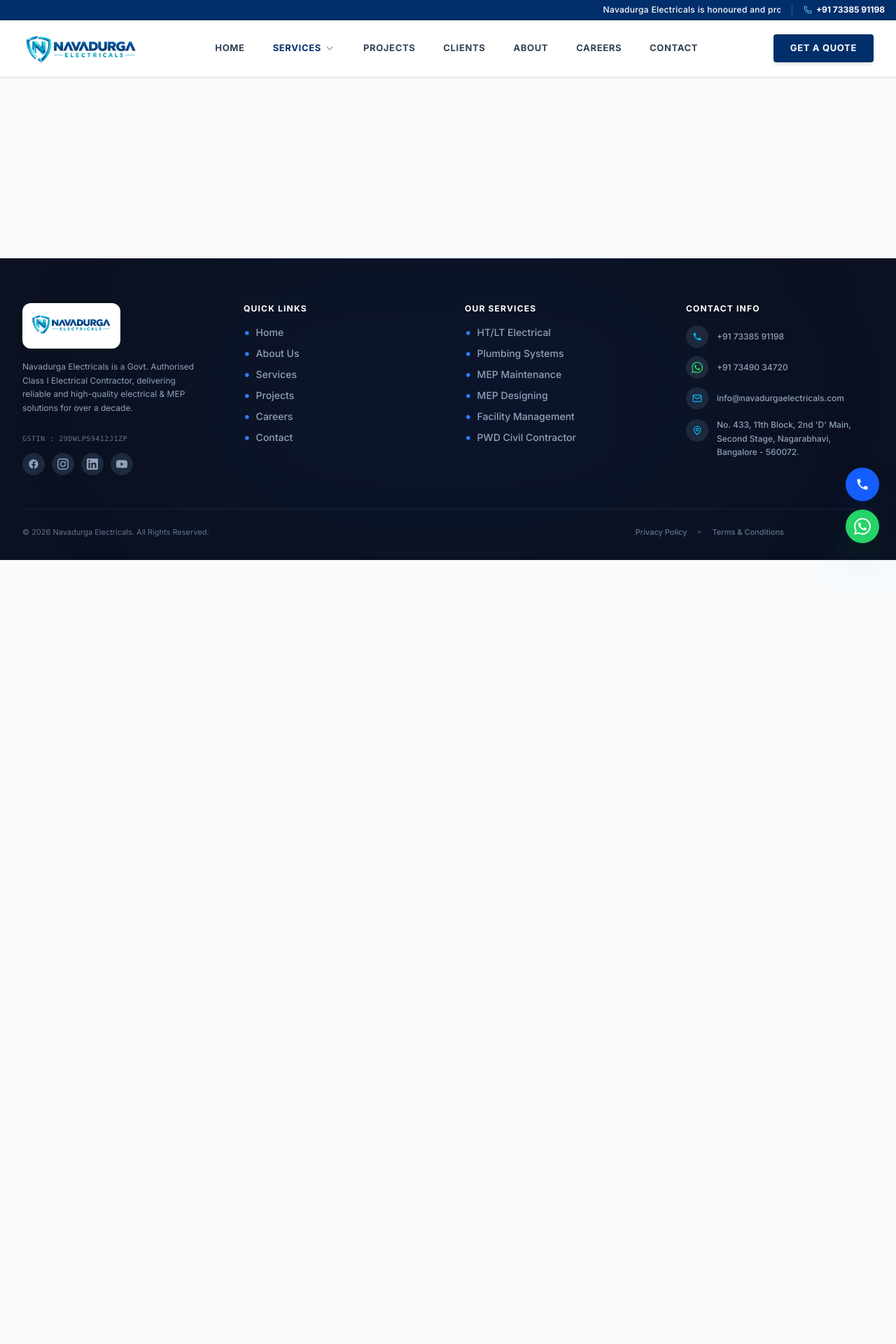
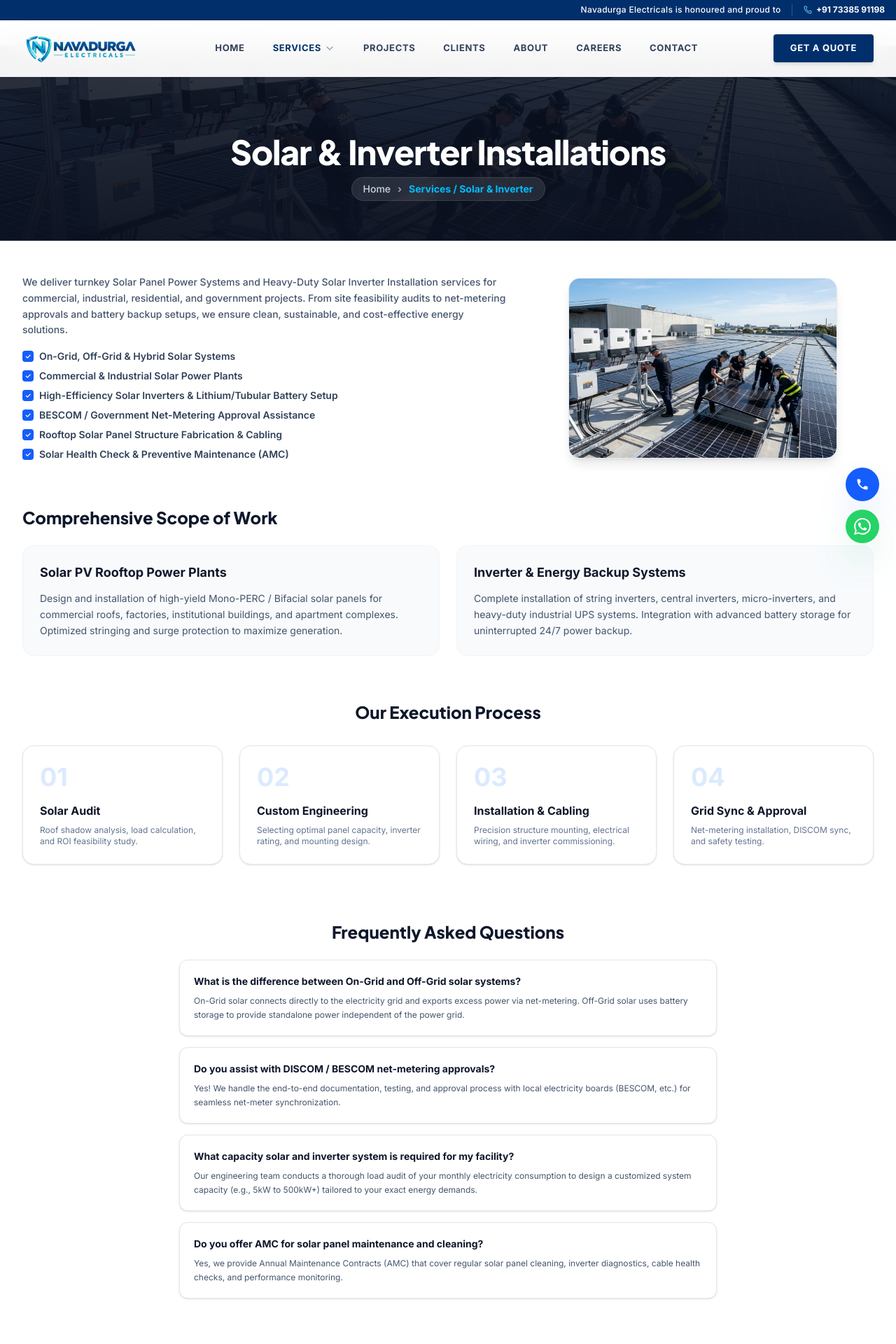
Before and after one commit to moula2002/NavaDurga-Electricals-website, a React (Vite) app: page /services/solar-inverter-installations in a window 1280 px wide. Shown: the top 1920 px of the page at 70% size. Before the commit the page ends 800 px from the top, so only its background shows below. Built offline with nearby package versions, Linux system fonts and the light colour scheme.

Commit message:
Add Solar and Inverter Installations service page and navbar dropdown

```diff
--- a/src/App.jsx
+++ b/src/App.jsx
@@ -10,6 +10,7 @@ import MepMaintenanceService from './components/MepMaintenanceService';
 import MepDesigningService from './components/MepDesigningService';
 import FacilityManagementService from './components/FacilityManagementService';
 import PwdCivilContractorService from './components/PwdCivilContractorService';
+import SolarInverterService from './components/SolarInverterService';
 import Portfolio from './components/Portfolio';
 import Gallery from './components/Gallery';
 import Clients from './components/Clients';
@@ -92,6 +93,7 @@ export default function App() {
             <Route path="/services/mep-designing" element={<MepDesigningService />} />
             <Route path="/services/facility-management" element={<FacilityManagementService />} />
             <Route path="/services/pwd-civil-contractor" element={<PwdCivilContractorService />} />
+            <Route path="/services/solar-inverter-installations" element={<SolarInverterService />} />
             <Route path="/projects" element={<Portfolio onSelectProject={handleSelectProject} />} />
             <Route path="/clients" element={<Clients />} />
             <Route path="/gallery" element={<Gallery />} />
--- a/src/components/Banner.jsx
+++ b/src/components/Banner.jsx
@@ -15,6 +15,7 @@ import slideMaintenance from '../assets/service_mgmt.png';
 import slideDesign from '../assets/mep_blueprint_1789710498568.png';
 import slideFacility from '../assets/projects/facility_team.jpg';
 import slidePwdCivil from '../assets/pwd_civil_contractor.jpg';
+import slideSolar from '../assets/solar_inverter_installation.jpg';
 
 export default function Banner({ onOpenQuoteModal }) {
   const slides = [
@@ -64,6 +65,14 @@ export default function Banner({ onOpenQuoteModal }) {
       subtitle: 'Govt. Authorised PWD Civil Maintenance & Infrastructure Upkeep',
       buttonText: 'Explore Service',
       buttonLink: '/services/pwd-civil-contractor',
+      align: 'center'
+    },
+    {
+      image: slideSolar,
+      title: 'Solar & Inverter Installations',
+      subtitle: 'Turnkey Rooftop Solar Power Plants & Heavy-Duty Backup Setup',
+      buttonText: 'Explore Service',
+      buttonLink: '/services/solar-inverter-installations',
       align: 'center'
     }
   ];
--- a/src/components/Footer.jsx
+++ b/src/components/Footer.jsx
@@ -90,6 +90,7 @@ export default function Footer() {
               <li><Link to="/services/mep-designing" className="hover:text-white transition-colors flex items-center gap-2"><span className="text-blue-500 text-lg leading-none">&bull;</span> MEP Designing</Link></li>
               <li><Link to="/services/facility-management" className="hover:text-white transition-colors flex items-center gap-2"><span className="text-blue-500 text-lg leading-none">&bull;</span> Facility Management</Link></li>
               <li><Link to="/services/pwd-civil-contractor" className="hover:text-white transition-colors flex items-center gap-2"><span className="text-blue-500 text-lg leading-none">&bull;</span> PWD Civil Contractor</Link></li>
+              <li><Link to="/services/solar-inverter-installations" className="hover:text-white transition-colors flex items-center gap-2"><span className="text-blue-500 text-lg leading-none">&bull;</span> Solar & Inverter Installations</Link></li>
             </ul>
           </motion.div>
 
--- a/src/components/Navbar.jsx
+++ b/src/components/Navbar.jsx
@@ -32,6 +32,7 @@ export default function Navbar({ onOpenQuoteModal }) {
         { name: 'MEP Designing', path: '/services/mep-designing' },
         { name: 'Facility Management', path: '/services/facility-management' },
         { name: 'PWD Civil Contractor', path: '/services/pwd-civil-contractor' },
+        { name: 'Solar & Inverter Installations', path: '/services/solar-inverter-installations' },
       ]
     },
     { name: 'Projects', path: '/projects' },
--- a/src/components/Services.jsx
+++ b/src/components/Services.jsx
@@ -11,6 +11,7 @@ import imgDesign from '../assets/service_design.png';
 import imgSubstation from '../assets/substation_image_1789710679202.png';
 import imgFacilityTeam from '../assets/projects/facility_team.jpg';
 import imgPwdCivil from '../assets/pwd_civil_contractor.jpg';
+import imgSolar from '../assets/solar_inverter_installation.jpg';
 
 export default function Services() {
   const [activeTab, setActiveTab] = useState('all');
@@ -23,6 +24,7 @@ export default function Services() {
     { id: 'mep_designing', label: 'M.E.P. Designing' },
     { id: 'facility_mgmt', label: 'M.E.P. Facility Management' },
     { id: 'pwd_civil', label: 'PWD Civil Works' },
+    { id: 'solar_inverter', label: 'Solar & Inverters' },
   ];
 
   const officialServices = [
@@ -85,6 +87,16 @@ export default function Services() {
       icon: Building2,
       path: '/services/pwd-civil-contractor',
       features: ['Building Repair', 'Infrastructure Upkeep', 'Waterproofing Solutions']
+    },
+    {
+      id: 'solar-inverter-installations',
+      category: 'solar_inverter',
+      title: 'Solar & Inverter Installations',
+      subtitle: 'Turnkey Rooftop Solar Power & Heavy-Duty Inverter Backup Systems',
+      image: imgSolar,
+      icon: Zap,
+      path: '/services/solar-inverter-installations',
+      features: ['On-Grid / Off-Grid Solar', 'Net Metering Approval', 'Battery & Inverter Setup']
     }
   ];
 
--- /dev/null
+++ b/src/components/SolarInverterService.jsx
@@ -0,0 +1,106 @@
+import React from 'react';
+import PageHeader from './PageHeader';
+import solarImg from '../assets/solar_inverter_installation.jpg';
+
+export default function SolarInverterService() {
+  return (
+    <div id="service-solar-inverter" className="bg-white py-16 border-t border-slate-200">
+      <PageHeader
+        title="Solar & Inverter Installations"
+        breadcrumb="Services / Solar & Inverter"
+        bgImage={solarImg}
+      />
+      <div className="max-w-7xl mx-auto px-4 sm:px-6 lg:px-8 py-12">
+        <div className="grid grid-cols-1 md:grid-cols-12 gap-8 items-center">
+          <div className="md:col-span-7 space-y-4">
+            <p className="text-xs sm:text-sm text-slate-600 leading-relaxed font-medium">
+              We deliver turnkey Solar Panel Power Systems and Heavy-Duty Solar Inverter Installation services for commercial, industrial, residential, and government projects. From site feasibility audits to net-metering approvals and battery backup setups, we ensure clean, sustainable, and cost-effective energy solutions.
+            </p>
+            <ul className="space-y-2 text-xs sm:text-sm font-semibold text-slate-700">
+              <li className="flex items-center gap-2"><span className="w-4 h-4 rounded bg-blue-600 text-white flex items-center justify-center text-[10px]">✓</span> On-Grid, Off-Grid & Hybrid Solar Systems</li>
+              <li className="flex items-center gap-2"><span className="w-4 h-4 rounded bg-blue-600 text-white flex items-center justify-center text-[10px]">✓</span> Commercial & Industrial Solar Power Plants</li>
+              <li className="flex items-center gap-2"><span className="w-4 h-4 rounded bg-blue-600 text-white flex items-center justify-center text-[10px]">✓</span> High-Efficiency Solar Inverters & Lithium/Tubular Battery Setup</li>
+              <li className="flex items-center gap-2"><span className="w-4 h-4 rounded bg-blue-600 text-white flex items-center justify-center text-[10px]">✓</span> BESCOM / Government Net-Metering Approval Assistance</li>
+              <li className="flex items-center gap-2"><span className="w-4 h-4 rounded bg-blue-600 text-white flex items-center justify-center text-[10px]">✓</span> Rooftop Solar Panel Structure Fabrication & Cabling</li>
+              <li className="flex items-center gap-2"><span className="w-4 h-4 rounded bg-blue-600 text-white flex items-center justify-center text-[10px]">✓</span> Solar Health Check & Preventive Maintenance (AMC)</li>
+            </ul>
+          </div>
+          <div className="md:col-span-5 flex justify-center">
+            <div className="rounded-2xl overflow-hidden shadow-lg border border-slate-200 max-w-sm">
+              <img src={solarImg} alt="Solar and Inverter Installation" className="w-full h-64 object-cover" />
+            </div>
+          </div>
+        </div>
+
+        {/* Detailed Scope of Work */}
+        <div className="mt-16">
+          <h3 className="text-2xl font-black text-slate-900 mb-6 font-['Plus_Jakarta_Sans']">Comprehensive Scope of Work</h3>
+          <div className="grid grid-cols-1 md:grid-cols-2 gap-6">
+            <div className="bg-slate-50 p-6 rounded-2xl border border-slate-100">
+              <h4 className="font-bold text-slate-900 mb-3 text-lg">Solar PV Rooftop Power Plants</h4>
+              <p className="text-slate-600 text-sm leading-relaxed">
+                Design and installation of high-yield Mono-PERC / Bifacial solar panels for commercial roofs, factories, institutional buildings, and apartment complexes. Optimized stringing and surge protection to maximize generation.
+              </p>
+            </div>
+            <div className="bg-slate-50 p-6 rounded-2xl border border-slate-100">
+              <h4 className="font-bold text-slate-900 mb-3 text-lg">Inverter & Energy Backup Systems</h4>
+              <p className="text-slate-600 text-sm leading-relaxed">
+                Complete installation of string inverters, central inverters, micro-inverters, and heavy-duty industrial UPS systems. Integration with advanced battery storage for uninterrupted 24/7 power backup.
+              </p>
+            </div>
+          </div>
+        </div>
+
+        {/* Execution Process */}
+        <div className="mt-16">
+          <h3 className="text-2xl font-black text-slate-900 mb-8 font-['Plus_Jakarta_Sans'] text-center">Our Execution Process</h3>
+          <div className="grid grid-cols-1 sm:grid-cols-2 lg:grid-cols-4 gap-6 relative">
+            {[
+              { step: '01', title: 'Solar Audit', desc: 'Roof shadow analysis, load calculation, and ROI feasibility study.' },
+              { step: '02', title: 'Custom Engineering', desc: 'Selecting optimal panel capacity, inverter rating, and mounting design.' },
+              { step: '03', title: 'Installation & Cabling', desc: 'Precision structure mounting, electrical wiring, and inverter commissioning.' },
+              { step: '04', title: 'Grid Sync & Approval', desc: 'Net-metering installation, DISCOM sync, and safety testing.' }
+            ].map((item, idx) => (
+              <div key={idx} className="bg-white p-6 rounded-2xl border border-slate-200 shadow-sm relative z-10 hover:-translate-y-1 transition-transform">
+                <div className="text-4xl font-black text-blue-100 mb-4">{item.step}</div>
+                <h4 className="font-bold text-slate-900 mb-2">{item.title}</h4>
+                <p className="text-xs text-slate-500">{item.desc}</p>
+              </div>
+            ))}
+          </div>
+        </div>
+
+        {/* FAQs */}
+        <div className="mt-20 max-w-3xl mx-auto">
+          <h3 className="text-2xl font-black text-slate-900 mb-6 font-['Plus_Jakarta_Sans'] text-center">Frequently Asked Questions</h3>
+          <div className="space-y-4">
+            {[
+              {
+                q: 'What is the difference between On-Grid and Off-Grid solar systems?',
+                a: 'On-Grid solar connects directly to the electricity grid and exports excess power via net-metering. Off-Grid solar uses battery storage to provide standalone power independent of the power grid.'
+              },
+              {
+                q: 'Do you assist with DISCOM / BESCOM net-metering approvals?',
+                a: 'Yes! We handle the end-to-end documentation, testing, and approval process with local electricity boards (BESCOM, etc.) for seamless net-meter synchronization.'
+              },
+              {
+                q: 'What capacity solar and inverter system is required for my facility?',
+                a: 'Our engineering team conducts a thorough load audit of your monthly electricity consumption to design a customized system capacity (e.g., 5kW to 500kW+) tailored to your exact energy demands.'
+              },
+              {
+                q: 'Do you offer AMC for solar panel maintenance and cleaning?',
+                a: 'Yes, we provide Annual Maintenance Contracts (AMC) that cover regular solar panel cleaning, inverter diagnostics, cable health checks, and performance monitoring.'
+              }
+            ].map((faq, idx) => (
+              <div key={idx} className="bg-white border border-slate-200 rounded-xl p-5 shadow-sm hover:shadow-md transition-shadow">
+                <h4 className="font-bold text-slate-900 text-sm mb-2">{faq.q}</h4>
+                <p className="text-slate-600 text-xs leading-relaxed">{faq.a}</p>
+              </div>
+            ))}
+          </div>
+        </div>
+
+      </div>
+    </div>
+  );
+}
```
Also changed, not shown: src/assets/solar_inverter_installation.jpg (added).
